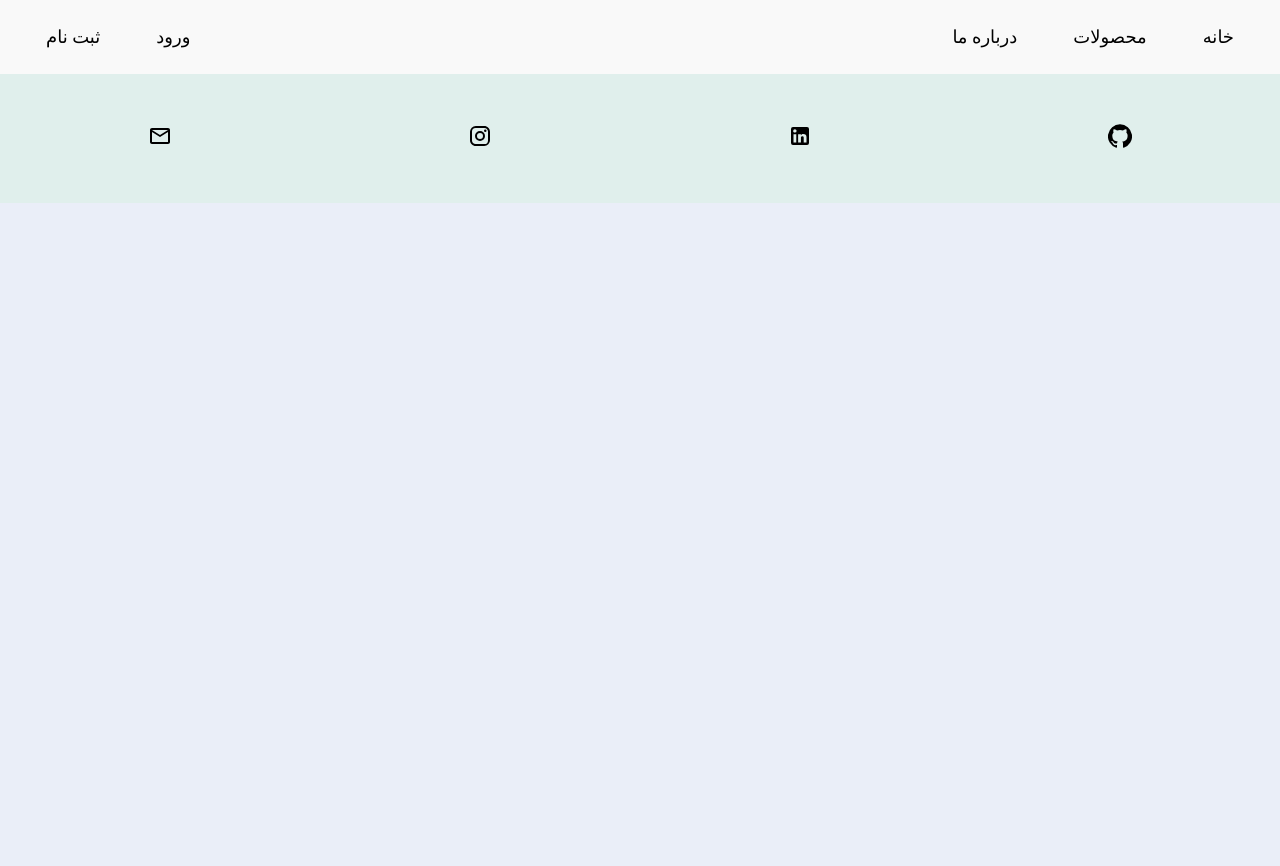
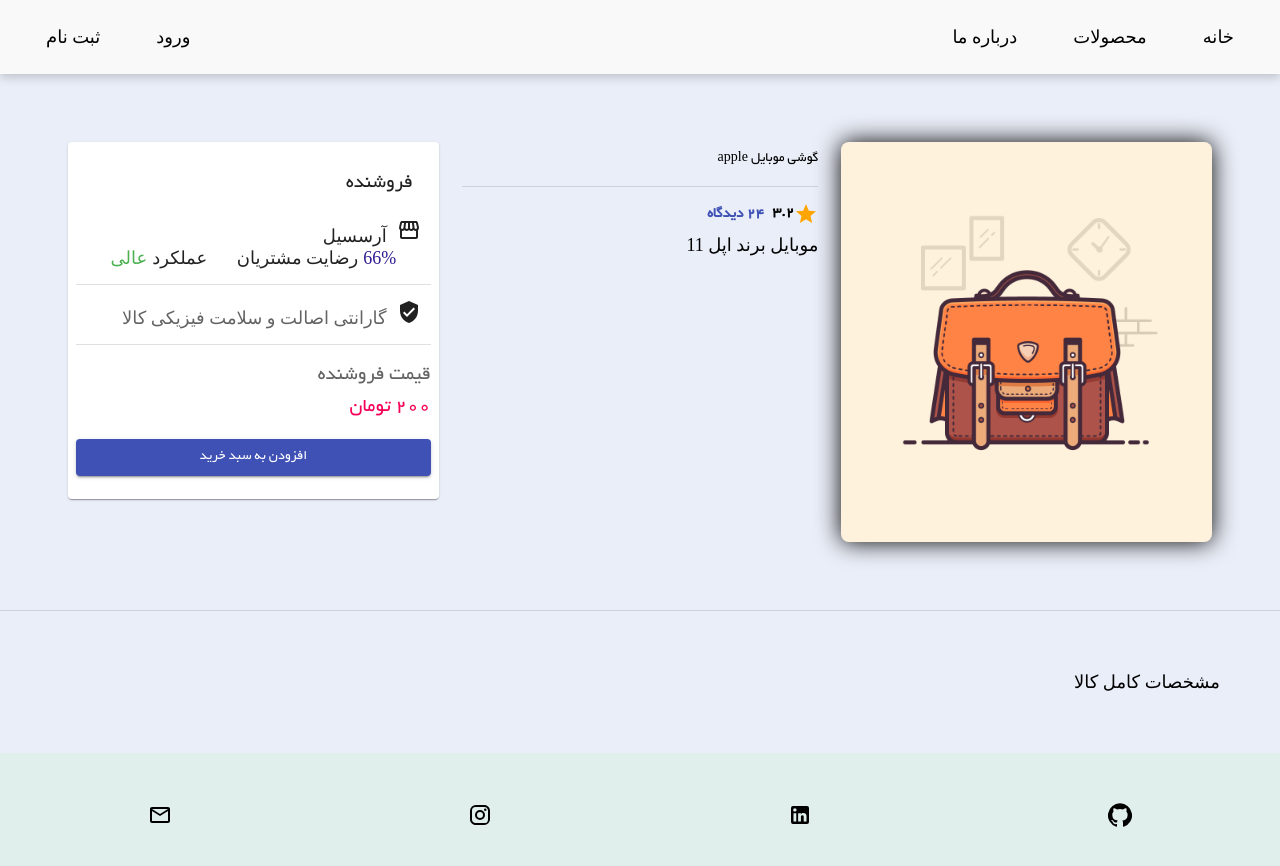
Before and after one commit to mojtabadarabi/shopping_website, a React (Create React App) app: page /products/0 in a window 1280 px wide. Shown: the top 866 px of the page. Before the commit the page ends 800 px from the top, so only its background shows below. Built offline with nearby package versions, Linux system fonts and the light colour scheme; data requests are answered from the project's data file; what jss-rtl would draw is missing.

Commit message:
not found page and product page info added

```diff
--- a/db/db.json
+++ b/db/db.json
@@ -8,13 +8,13 @@
     },
     {
       "id": 1,
-      "title": "گوشی موبایل apple",
+      "title": "گوشی موبایل sumsung",
       "description": "موبایل برند اپل 11",
       "price": "200 تومان"
     },
     {
       "id": 2,
-      "title": "گوشی موبایل apple",
+      "title": "گوشی موبایل nokia",
       "description": "موبایل برند اپل 11",
       "price": "200 تومان"
     },
@@ -111,6 +111,13 @@
       "phone": "09214268676",
       "password": "987654321",
       "id": 2
+    },
+    {
+      "name": "کوثر دارابی",
+      "userName": "ks.darabi113@gmail.com",
+      "phone": "09133868676",
+      "password": "123456789",
+      "id": 3
     }
   ]
 }
--- a/package.json
+++ b/package.json
@@ -28,6 +28,7 @@
     "react-router-dom": "^5.3.0",
     "react-scripts": "4.0.3",
     "react-slick": "^0.28.1",
+    "react-spinners": "^0.11.0",
     "react-toastify": "^8.0.3",
     "react-touch-carousel": "^0.10.2",
     "tinycolor2": "^1.4.2",
--- a/src/components/Containers/ShopWeb.jsx
+++ b/src/components/Containers/ShopWeb.jsx
@@ -10,6 +10,8 @@
 import http from '../../Services/httpServices'
 import PublicRoute from '../Routes/PublicRoutes'
 import PrivateRoute from '../Routes/PrivateRotue'
+import NotFoundPage from '../notfound/NotFoundPage'
+import ProductInfoPage from '../product/ProductInfoPage'
 
 function ShopWeb() {
 
@@ -17,11 +19,13 @@
 
         <MainLayout>
             <Switch>
-                <PublicRoute restricted={false} path='/' exact component={MainPage}/>
+                <PublicRoute restricted={false} path='/products/:id' exact component={ProductInfoPage}/>
+                <PublicRoute restricted={false} path='/products' exact component={AllProducts}/>
                 <PublicRoute restricted={true} path='/login' exact component={Login}/>
                 <PublicRoute restricted={true} path='/register' exact component={Register}/>
-                <PublicRoute restricted={false} path='/products' exact component={AllProducts}/>
                 <PublicRoute restricted={false} path='/about' exact component={About}/>
+                <PublicRoute restricted={false} path='/' exact component={MainPage}/>
+                <Route component={NotFoundPage}/>
             </Switch>
         </MainLayout>
     )
--- a/src/components/loading/Loading.jsx
+++ b/src/components/loading/Loading.jsx
@@ -3,12 +3,13 @@
 import React from 'react'
 import ReactLoading from 'react-loading';
 import useStyle from './style'
+import ClipLoader from "react-spinners/ClipLoader";
 
 function Loading() {
     const classes = useStyle()
     return (
         <div className={classes.loadingContainer}>
-            <ReactLoading type='spinningBubbles' color='crimson' width={180} height={180} className={classes.loading} />
+            <ReactLoading type='spinningBubbles' color='#68E1FD' width={180} height={180} className={classes.loading} />
             <Typography variant='h5'>
                 لطفا صبور باشید ...
             </Typography>
--- /dev/null
+++ b/src/components/notfound/NotFoundPage.jsx
@@ -0,0 +1,20 @@
+import { Button, Typography } from '@material-ui/core'
+import React from 'react'
+import { Link } from 'react-router-dom'
+
+function NotFoundPage() {
+    return (
+        <section >
+            <Typography variant='h1'>
+                صفحه ی مورد نظر پیدا نشد
+            </Typography>
+            <Link to='/'>
+                <Button color='primary' variant='contained' fullWidth>
+                    بازگشت به صفحه اول
+                </Button>
+            </Link>
+        </section>
+    )
+}
+
+export default NotFoundPage
--- /dev/null
+++ b/src/components/product/ProductInfoPage.jsx
@@ -0,0 +1,128 @@
+import { Box, Button, Card, CardHeader, CardMedia, Divider, Grid, Typography } from '@material-ui/core'
+import React, { useEffect, useState } from 'react'
+import http from '../../Services/httpServices'
+import useStyle from './style'
+import product1 from '../../assets/images/product1.png'
+import Star from '@material-ui/icons/Star';
+import ClipLoader from "react-spinners/ClipLoader";
+import StorefrontIcon from '@material-ui/icons/Storefront';
+import VerifiedUserIcon from '@material-ui/icons/VerifiedUser';
+
+function ProductInfoPage({match}) {
+    const classes = useStyle()
+    const [product, setproduct] = useState(null)
+    const {params}=match
+    useEffect(async() => {
+        const {data} = await http.get(`/allproducts/${params.id}`)
+        setproduct(data)
+    }, [])
+    function renderComponent(product) {
+        return (
+            <React.Fragment>
+                <Grid container spacing={2} className={classes.allProductsContainer}>
+                    <Grid item lg={4} md={4} sm={12} xs={12}>
+                        <CardMedia
+                            component="img"
+                            height="400"
+                            image={product1}
+                            alt="محصول "
+                            className={classes.media}
+                            style={{borderRadius:"8px",filter: 'drop-shadow(0 0 0.75rem black)'}}
+                            />
+                    </Grid>
+
+                    <Grid item lg={4} md={4} sm={6} xs={12} style={{textAlign:"start",padding:"15px"}}>
+                        <Typography variant='subtitle2'>{product.title}</Typography>
+                        <Divider style={{margin:"15px 0"}}/>
+                        <Box >
+                            <Star style={{color:"orange"}}/>
+                            <Typography variant='caption' style={{verticalAlign:"top",paddingTop:"0",fontWeight:"600",fontSize:"15px"}}>3.2</Typography>
+                            <Button variant='text' color='primary' style={{verticalAlign:"top",paddingTop:"0",fontWeight:"600",fontSize:"15px"}}>24 دیدگاه</Button>
+                        </Box>
+                        <Box>
+                            {product.description}
+                        </Box>
+                    </Grid>
+                    <Grid item lg={4} md={4} sm={6} xs={12}>
+                        <Card style={{padding:"8px",textAlign:"right"}} >
+                            <Box style={{padding:"8px",margin:"10px"}}>
+                                <Typography variant='h6' >
+                                    فروشنده
+                                </Typography>
+                            </Box>
+                            <Box>
+                                <StorefrontIcon style={{margin:"auto 10px"}}/>
+                                <Typography variant='body'>
+                                    آرسسیل
+                                </Typography>
+                                <Box style={{display:"flex",justifyContent:"space-evenly"}}>
+                                    <Box>
+                                        <Typography variant='body' style={{color:"#311b92",margin:"5px"}}>
+                                            66%
+                                        </Typography>
+                                        <Typography variant='body'>
+                                            رضایت مشتریان
+                                        </Typography>
+                                    </Box>
+                                    <Box>
+                                        <Typography variant='body' >
+                                            عملکرد
+                                        </Typography>
+                                        <Typography variant='body' style={{color:"#4caf50",margin:"5px"}}>
+                                            عالی
+                                        </Typography>
+                                    </Box>
+                                </Box>
+
+                            </Box>
+                            <Divider style={{margin:"15px 0"}}/>
+                            <Box>
+                                <Box>
+                                    <VerifiedUserIcon style={{margin:"auto 10px"}}/>
+                                    <Typography variant='body' style={{opacity:".7"}}>
+                                    گارانتی اصالت و سلامت فیزیکی کالا
+                                    </Typography>
+                                </Box>
+                            </Box>
+                            <Divider style={{margin:"15px 0"}}/>
+                            <Box>
+                                <Box>
+                                    <Typography variant='h6' style={{opacity:".7"}}>
+                                        قیمت فروشنده
+                                    </Typography>
+                                </Box>
+                                <Box>
+                                    <Typography variant='h6' color='secondary' align='right'>
+                                        {product.price}
+                                    </Typography>
+                                </Box>
+                            </Box>
+                            <Button variant='contained' fullWidth color='primary' style={{margin:"15px 0"}}>
+                                افزودن به سبد خرید
+                            </Button>
+                        </Card>
+                    </Grid>
+                </Grid>
+                <Divider/>
+                <Grid container spacing={2} className={classes.allProductsContainer} >
+                    مشخصات کامل کالا
+                </Grid>
+
+            </React.Fragment>
+        )
+    }
+    return (
+        <section style={{textAlign:"center",direction:"rtl"}}>
+           {
+               !product?(
+                    <div style={{margin:"20px"}}>
+                        <ClipLoader color='#68E1FD' size={50} margin={2}/>
+                    </div>
+               ):renderComponent(product)
+           }
+
+        </section>
+    )
+}
+
+export default ProductInfoPage
--- a/src/components/product/style.js
+++ b/src/components/product/style.js
@@ -4,10 +4,10 @@
     allProductsContainer:{
         width:"100%",
         padding:"60px",
-        textAlign:"center",
-        placeContent:"end",
+        // textAlign:"center",
+        // placeContent:"end",
         margin:"0",
-        direction:"rtl"
+        // direction:"rtl"
     },
     textContainer:{
         margin:"0 auto ",
```
Also changed, not shown: src/components/product/Product.jsx (+5 -3 lines), 1 other file (tests, documents, lock files or other folders).
